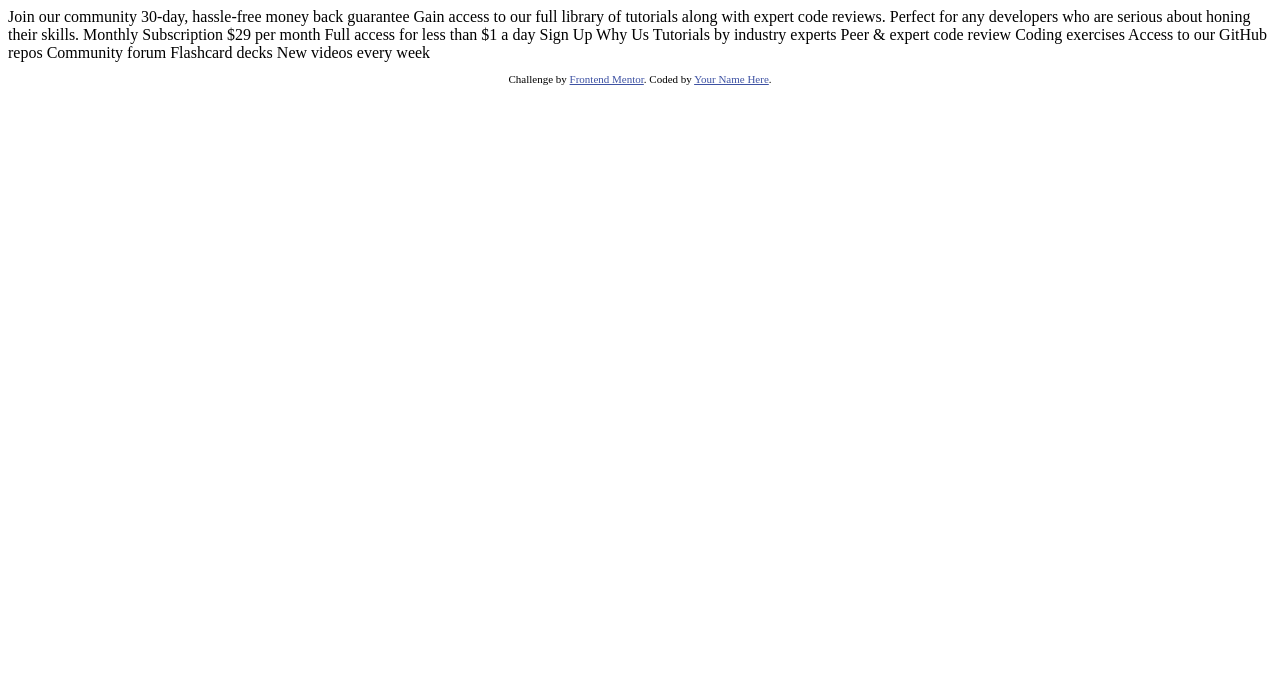
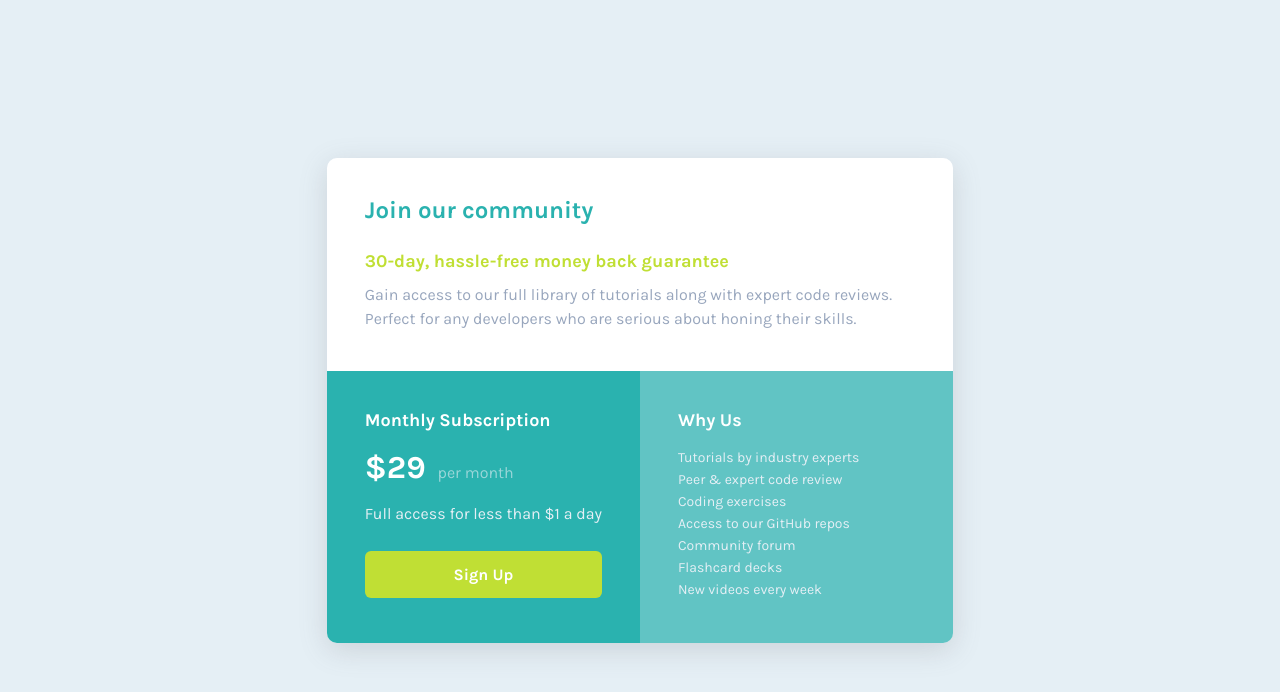
Before and after one commit to kevinyuri/preco-grid-component, a plain HTML site: page index.html in a window 1280 px wide. Drawn offline with Linux system fonts and the light colour scheme.

Commit message:
Alteracoes de layout

```diff
--- a/index.html
+++ b/index.html
@@ -1,50 +1,59 @@
 <!DOCTYPE html>
 <html lang="en">
   <head>
-  <meta charset="UTF-8">
-  <meta name="viewport" content="width=device-width, initial-scale=1.0"> <!-- displays site properly based on user's device -->
-
-  <link rel="icon" type="image/png" sizes="32x32" href="./images/favicon-32x32.png">
+    <meta charset="UTF-8" />
+    <meta name="viewport" content="width=device-width, initial-scale=1.0" />
+    <!-- displays site properly based on user's device -->
+    <link
+      rel="icon"
+      type="image/png"
+      sizes="32x32"
+      href="./images/favicon-32x32.png"
+    />
+    <link rel="stylesheet" href="style.css" />
+    <link rel="preconnect" href="https://fonts.googleapis.com" />
+    <link rel="preconnect" href="https://fonts.gstatic.com" crossorigin />
+    <link
+      href="https://fonts.googleapis.com/css2?family=Karla:wght@400;700&display=swap"
+      rel="stylesheet"
+    />
 
     <title>Frontend Mentor | Single Price Grid Component</title>
-
-  <!-- Feel free to remove these styles or customise in your own stylesheet 👍 -->
-  <style>
-    .attribution { font-size: 11px; text-align: center; }
-    .attribution a { color: hsl(228, 45%, 44%); }
-  </style>
   </head>
   <body>
-  Join our community
-
-  30-day, hassle-free money back guarantee
-
-  Gain access to our full library of tutorials along with expert code reviews.
-  Perfect for any developers who are serious about honing their skills.
-
-  Monthly Subscription
-
-  &dollar;29 per month
-
-  Full access for less than &dollar;1 a day
-
-  Sign Up
-
-  Why Us
-
-  Tutorials by industry experts
-  Peer &amp; expert code review
-  Coding exercises
-  Access to our GitHub repos
-  Community forum
-  Flashcard decks
-  New videos every week
-
-  <footer>
-    <p class="attribution">
-      Challenge by <a href="https://www.frontendmentor.io?ref=challenge" target="_blank">Frontend Mentor</a>.
-      Coded by <a href="#">Your Name Here</a>.
+    <main>
+      <div class="main-card">
+        <div class="intro-section">
+          <h1>Join our community</h1>
+          <p>30-day, hassle-free money back guarantee</p>
+          <p>
+            Gain access to our full library of tutorials along with expert code
+            reviews.
           </p>
-  </footer>
+          <p>
+            Perfect for any developers who are serious about honing their
+            skills.
+          </p>
+        </div>
+        <div class="sign-section">
+          <h2>Monthly Subscription</h2>
+          <p><span>&dollar;29</span> per month</p>
+          <p>Full access for less than &dollar;1 a day</p>
+          <a href="">Sign Up</a>
+        </div>
+        <div class="why-section">
+          <h2>Why Us</h2>
+          <ul>
+            <li>Tutorials by industry experts</li>
+            <li>Peer &amp; expert code review</li>
+            <li>Coding exercises</li>
+            <li>Access to our GitHub repos</li>
+            <li>Community forum</li>
+            <li>Flashcard decks</li>
+            <li>New videos every week</li>
+          </ul>
+        </div>
+      </div>
+    </main>
   </body>
 </html>
--- /dev/null
+++ b/style.css
@@ -0,0 +1,149 @@
+* {
+  box-sizing: border-box;
+  margin: 0;
+  padding: 0;
+}
+
+body {
+  font-family: "Karla", sans-serif;
+  background-color: hsl(204, 43%, 93%);
+  min-height: 100vh;
+  display: flex;
+  justify-content: center;
+  align-items: center;
+}
+
+.main-card {
+  max-width: 650px;
+  display: grid;
+  grid-template-columns: 1fr 1fr;
+  grid-template-rows: auto 1fr;
+  border-radius: 10px;
+  overflow: hidden;
+  box-shadow: rgba(100, 100, 111, 0.2) 0px 7px 29px 0px;
+}
+
+.main-card > div {
+  display: flex;
+  flex-direction: column;
+  padding: 38px 38px 16px 38px;
+}
+
+.intro-section {
+  grid-column: 1 / span 2;
+  background-color: #fff;
+}
+
+.intro-section > h1 {
+  font-size: 24px;
+  color: hsl(179, 62%, 43%);
+}
+
+.intro-section > p {
+  color: hsl(218, 22%, 67%);
+  line-height: 1.5;
+}
+
+.intro-section > p:first-of-type {
+  color: hsl(71, 73%, 54%);
+  font-size: 18px;
+  font-weight: 700;
+  margin: 24px 0 8px 0;
+}
+
+.intro-section > p:last-of-type {
+  margin-bottom: 24px;
+}
+
+.sign-section {
+  background-color: hsl(179, 62%, 43%);
+}
+
+.sign-section span {
+  color: #fff;
+  font-size: 32px;
+  font-weight: 700;
+  margin-right: 8px;
+}
+
+.sign-section p:first-of-type {
+  color: hsla(203, 44%, 93%, 0.6);
+  margin-bottom: 18px;
+}
+
+.sign-section p:last-of-type {
+  color: hsla(203, 44%, 93%);
+  margin-bottom: 28px;
+}
+
+.sign-section a {
+  text-decoration: none;
+  color: #fff;
+  width: 100%;
+  background-color: hsl(71, 73%, 54%);
+  padding: 14px 0;
+  font-weight: 700;
+  text-align: center;
+  border-radius: 6px;
+}
+
+.sign-section h2,
+.why-section h2 {
+  font-size: 18px;
+  color: #fff;
+  font-weight: 600;
+  margin-bottom: 18px;
+}
+
+.why-section {
+  background-color: hsla(179, 62%, 43%, 0.7);
+  list-style: none;
+}
+
+.why-section ul {
+  list-style: none;
+  margin-bottom: 24px;
+}
+
+.why-section li {
+  font-size: 14px;
+  color: hsl(204, 43%, 93%);
+  margin-bottom: 5px;
+}
+
+@media (max-width: 670px) {
+  body {
+    padding: 24px;
+  }
+
+  .main-card {
+    grid-template-columns: 1fr;
+  }
+}
+
+@media (max-width: 550px) {
+  .main-card > div {
+    padding: 24px 24px 16px 24px;
+  }
+  .intro-section {
+    grid-column: 1;
+  }
+
+  .intro-section > h1 {
+    font-size: 22px;
+  }
+
+  .intro-section > p:first-of-type {
+    font-size: 16px;
+    margin-bottom: 22px;
+  }
+
+  .intro-section > p {
+    font-size: 14px;
+    line-height: 1.6;
+  }
+
+  .intro-section > p:last-of-type {
+    margin-bottom: 12px;
+  }
+}
```
Lines whose indentation alone changed are shown as unchanged.
